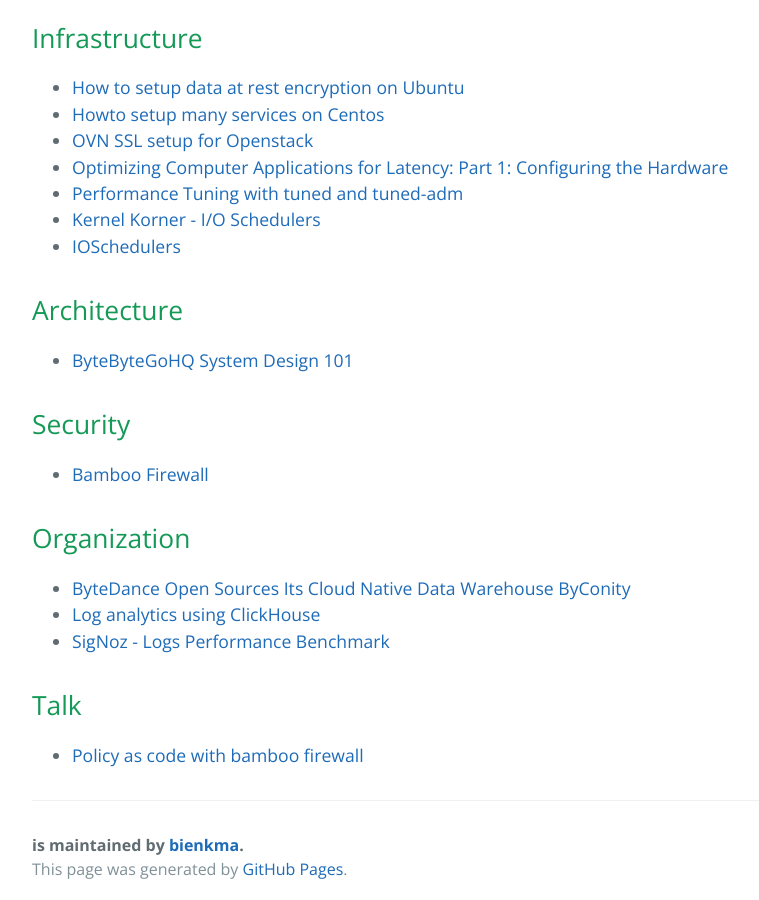
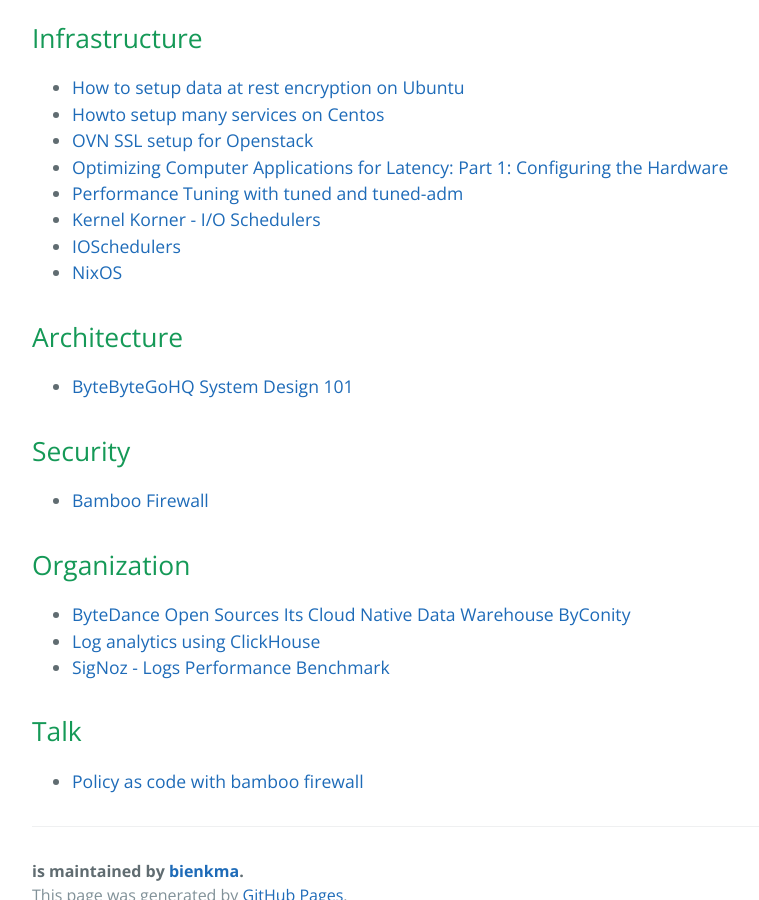
Before and after one commit to bienkma/bienkma.github.io, a Jekyll site: the page built from index.md, in a window 1280 px wide and 900 px high, scrolled down 2669 px. Shown: the whole window, without its empty margins (192-951 px from the left). Built offline with Jekyll 4.4.1, drawn with Linux system fonts in a browser that asks for light colours.

Commit message:
add nixos docs

```diff
--- a/index.md
+++ b/index.md
@@ -101,6 +101,7 @@ spec:
 * [Performance Tuning with tuned and tuned-adm](https://docs.redhat.com/en/documentation/red_hat_enterprise_linux/7/html/performance_tuning_guide/sect-red_hat_enterprise_linux-performance_tuning_guide-performance_monitoring_tools-tuned_and_tuned_adm#sect-Red_Hat_Enterprise_Linux-Performance_Tuning_Guide-Performance_Monitoring_Tools-tuned_and_tuned_adm)
 * [Kernel Korner - I/O Schedulers](https://www.linuxjournal.com/article/6931)
 * [IOSchedulers](https://wiki.ubuntu.com/Kernel/Reference/IOSchedulers)
+* [NixOS](https://www.infoq.com/articles/configuration-management-with-nix/)
 
 ## Architecture
 * [ByteByteGoHQ System Design 101](https://github.com/ByteByteGoHq/system-design-101)
```
